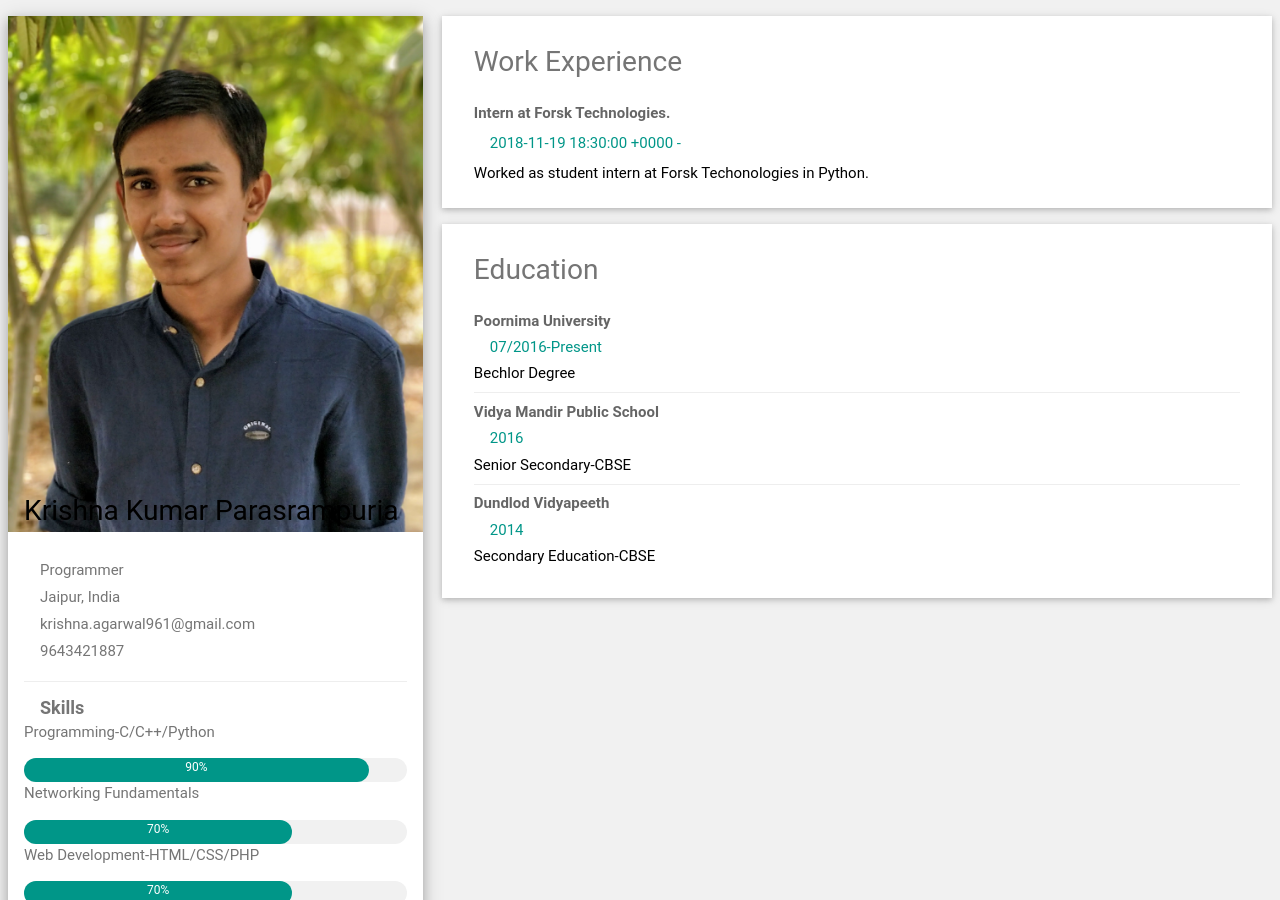
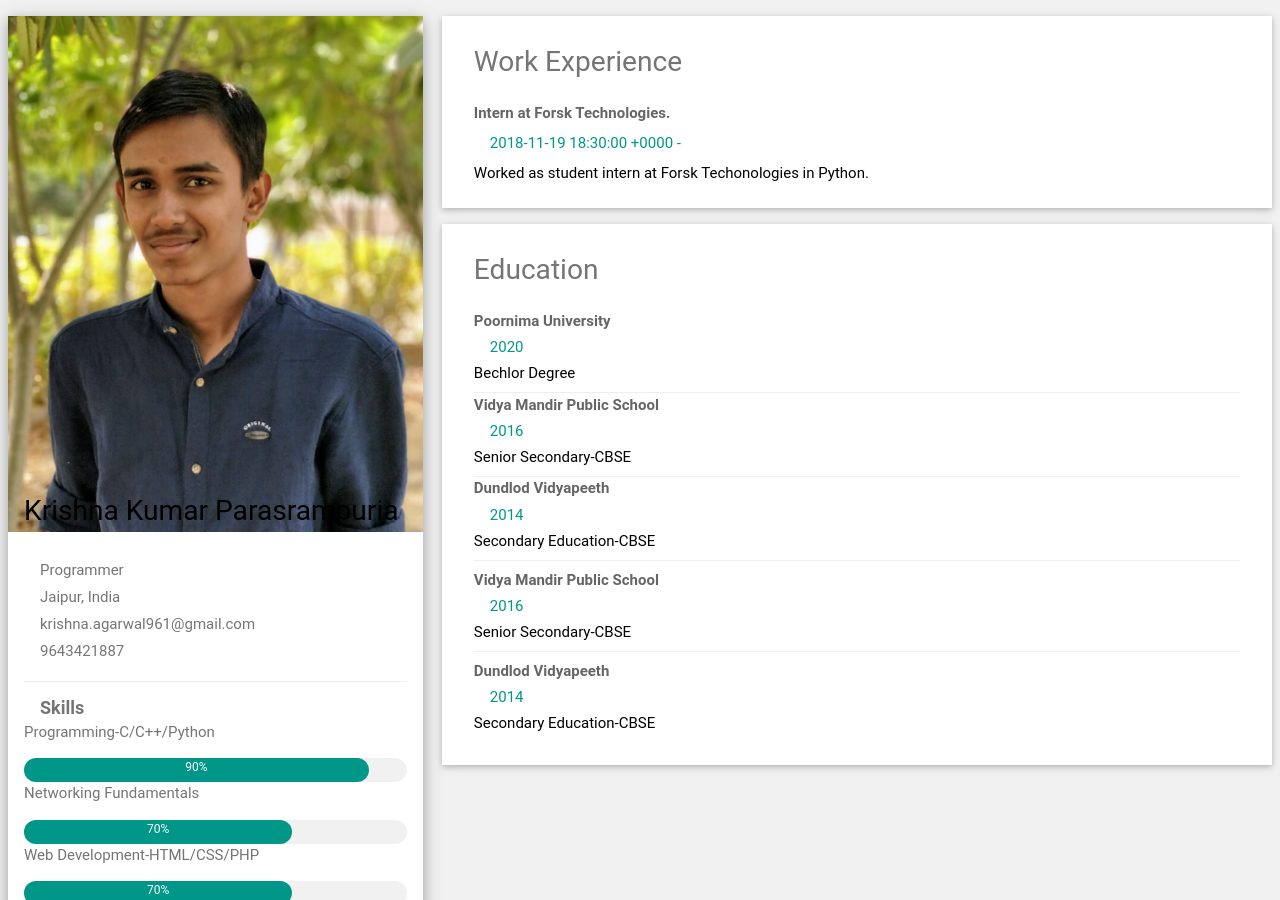
Before and after one commit to krishppuria/krishppuria.github.io, a Jekyll site: the page built from resum.html, in a window 1280 px wide and 900 px high. Built offline with Jekyll 4.4.1, drawn with Linux system fonts in a browser that asks for light colours.

Commit message:
Update from Forestry.io Krishna Parasrampuria updated resum.html

```diff
--- a/resum.html
+++ b/resum.html
@@ -154,14 +154,17 @@
 
       </div>
 	{% endfor %}
+
       <div class="w3-container w3-card w3-white ">
         <h2 class="w3-text-grey w3-padding-16 text-3xl"><i class="fa fa-certificate fa-fw w3-margin-right w3-xxlarge w3-text-teal "></i>Education</h2>
+        {% for j in i.education.programms%}
         <div class="w3-container">
-          <h5 class="w3-opacity pb-1"><b>Poornima University</b></h5>
-          <h6 class="w3-text-teal pb-1"><i class="fa fa-calendar fa-fw w3-margin-right"></i>07/2016-Present</h6>
-          <p class="pb-2">Bechlor Degree</p>
+          <h5 class="w3-opacity pb-1"><b>{{ j.college_name }}</b></h5>
+          <h6 class="w3-text-teal pb-1"><i class="fa fa-calendar fa-fw w3-margin-right"></i>{{ j.passing_year }}</h6>
+          <p class="pb-2">{{ j.course }}</p>
           <hr>
         </div>
+        {% endfor %}
         <div class="w3-container">
           <h5 class="w3-opacity pt-2 pb-1"><b>Vidya Mandir Public School</b></h5>
           <h6 class="w3-text-teal pb-1"><i class="fa fa-calendar fa-fw w3-margin-right"></i>2016</h6>
```
